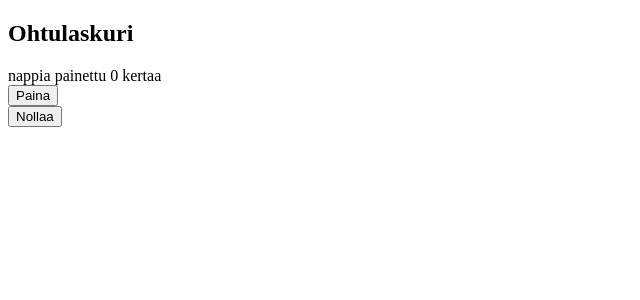
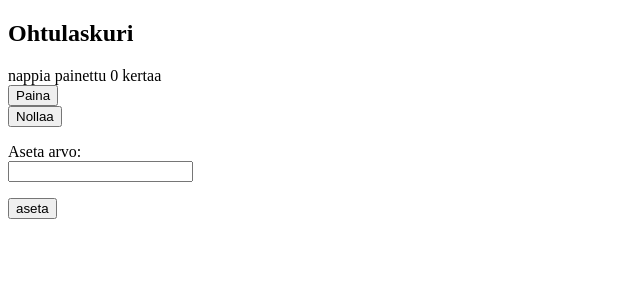
Before and after one commit to Victheliar/webcounter, a Flask app: page / in a window 1280 px wide. Shown: the top 300 px of the page, without its empty margins (0-640 px from the left). Run offline with Flask 3, Linux system fonts and the light colour scheme.

Commit message:
exercise 4

```diff
--- a/src/app.py
+++ b/src/app.py
@@ -1,4 +1,4 @@
-from flask import Flask, redirect, render_template
+from flask import Flask, redirect, render_template, request
 from counter import Counter
 
 app = Flask(__name__)
@@ -17,4 +17,9 @@ def increment():
 def reset():
     cnt.reset()
     return redirect("/")
-# tämä on testimuutos :)
+
+@app.route("/set", methods=["POST"])
+def set():
+    new_value = request.form["value"]
+    cnt.value = new_value
+    return redirect("/")
--- a/src/templates/index.html
+++ b/src/templates/index.html
@@ -17,5 +17,12 @@
       Nollaa
     </button>
   </form>
+  <form action="/set" method="POST">
+    <p>
+      Aseta arvo: <br />
+      <input type="text" name="value" />
+    </p>
+    <input type="submit" value="aseta" />
+  </form>
 </body>
 </html>
```
Also changed, not shown: 1 other file.
